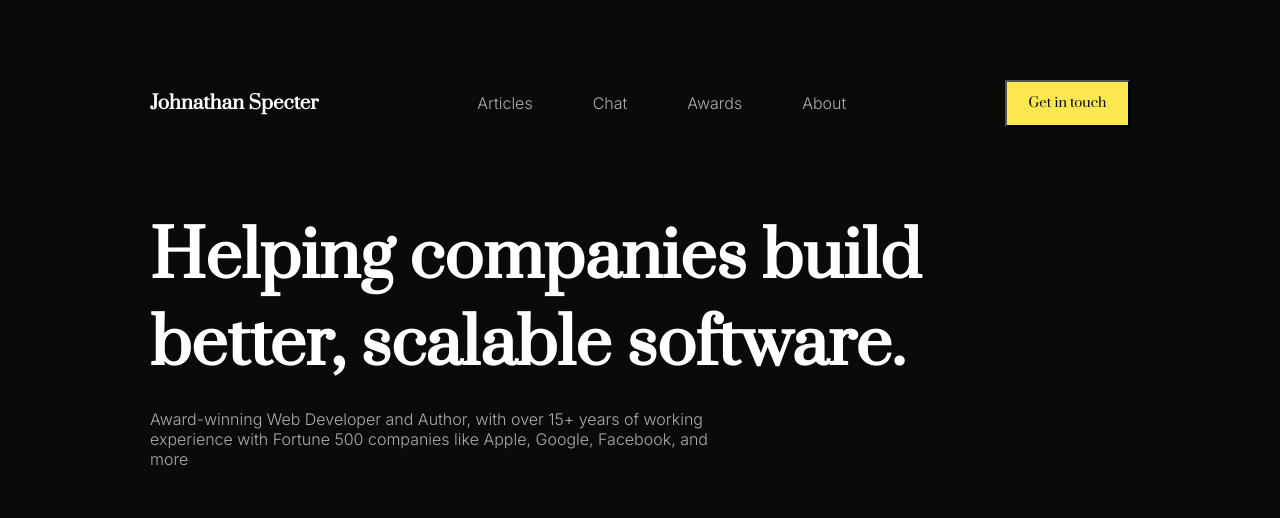
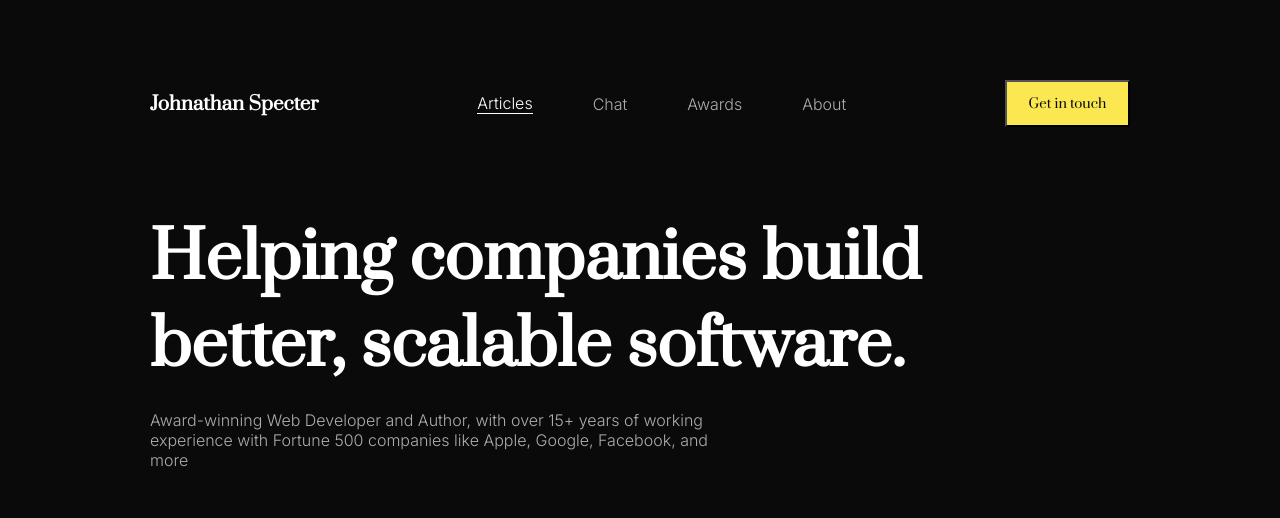
Before and after one commit to nabneetrana/Johnathan-specter-portfolio, a plain HTML site: page index.html in a window 1280 px wide. In both pictures the pointer is over the item "Articles". Shown: the top 518 px of the page. Drawn offline with Linux system fonts and the light colour scheme.

Commit message:
added li hover

```diff
--- a/style.css
+++ b/style.css
@@ -91,6 +91,11 @@ li{
     margin: 30px;
 }
 
+li:hover{
+    color: #ffffff;
+    border-bottom:1px solid #ffffff;
+}
+
 .logo-list ul li{
     margin: 0px;
     padding: 0px;
```
